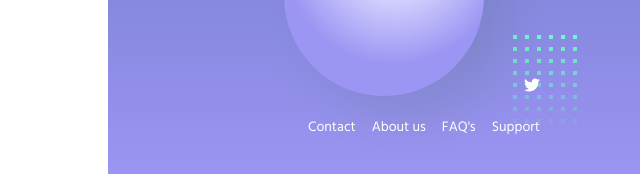
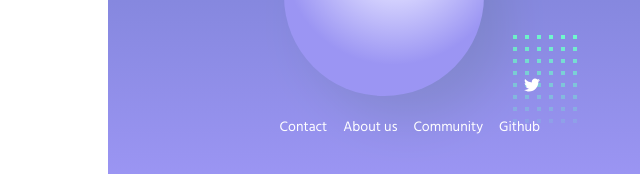
Before and after one commit to ketan910/chpher.github.io, a plain HTML site: page index.html in a window 1280 px wide. Shown: the part 623-797 px from the top of the page, 640-1280 px from the left. Drawn offline with nearby package versions, Linux system fonts and the light colour scheme.

Commit message:
fixes 🤯

```diff
--- a/index.html
+++ b/index.html
@@ -5,7 +5,7 @@
     <meta charset="utf-8">
     <meta http-equiv="X-UA-Compatible" content="IE=edge">
     <meta name="viewport" content="width=device-width, initial-scale=1">
-    <title>stemAI Open Source</title>
+    <title>stemAI | Creating and Understanding Intelligence</title>
     <link href="https://fonts.googleapis.com/css?family=Hind+Siliguri:400,600" rel="stylesheet">
     <link rel="stylesheet" href="dist/css/style.css">
     <script src="https://unpkg.com/scrollreveal@4.0.0/dist/scrollreveal.min.js"></script>
@@ -20,7 +20,7 @@
                         <h1 class="m-0">
                             <a href="#">
                                 <div class="logo">
-                                    <a href="https://stemai.github.io/">
+                                    <a href="http://stemai.org">
                                       <img src="./dist/png.png" alt="logo">
                                     </a>
                                 </div>
@@ -207,10 +207,10 @@
                             <a href="#">About us</a>
                         </li>
                         <li>
-                            <a href="#">FAQ's</a>
+                            <a href="#">Community</a>
                         </li>
                         <li>
-                            <a href="#">Support</a>
+                            <a href="#">Github</a>
                         </li>
                     </ul>
                     <ul class="footer-social-links list-reset">
```
